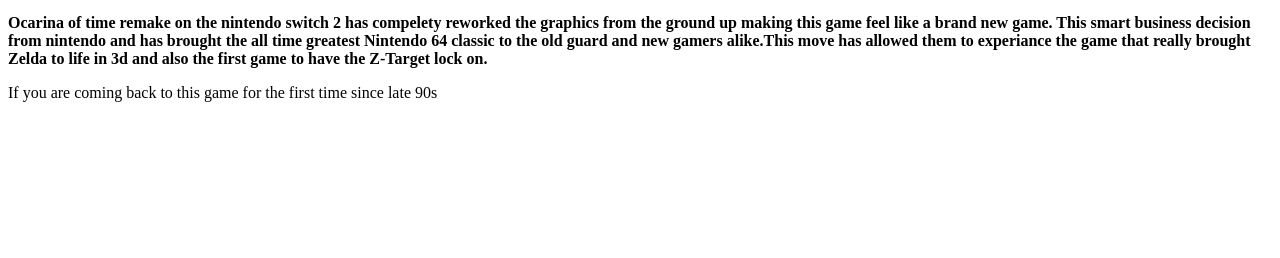
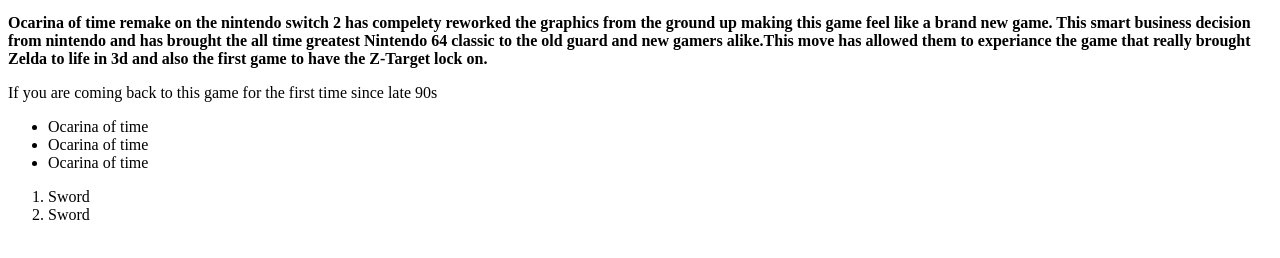
Before and after one commit to Jaysmidset/Website-for-hnc, a plain HTML site: page index.html in a window 1280 px wide. Shown: the part 100-358 px from the top of the page. Drawn offline with Linux system fonts and the light colour scheme.

Commit message:
Update index.html
Added lists to the website with items

```diff
--- a/index.html
+++ b/index.html
@@ -11,6 +11,15 @@
 
         <p><strong> Ocarina of time remake on the nintendo switch 2 has compelety reworked the graphics from the ground up making this game feel like a brand new game. This smart business decision from nintendo and has brought the all time greatest Nintendo 64 classic to the old guard and new gamers alike.This move has allowed them to experiance the game that really brought Zelda to life in 3d and also the first game to have the Z-Target lock on.</strong> </p>
         <p> If you are coming back to this game for the first time since late 90s  </p>
+        <ul>
+            <li> Ocarina of time </li>
+            <li> Ocarina of time </li>
+            <li> Ocarina of time </li>
+        </ul>
+        <ol>
+            <li> Sword </li>
+            <li> Sword </li>
 
+        </ol>
     </body>
 </html>
```
